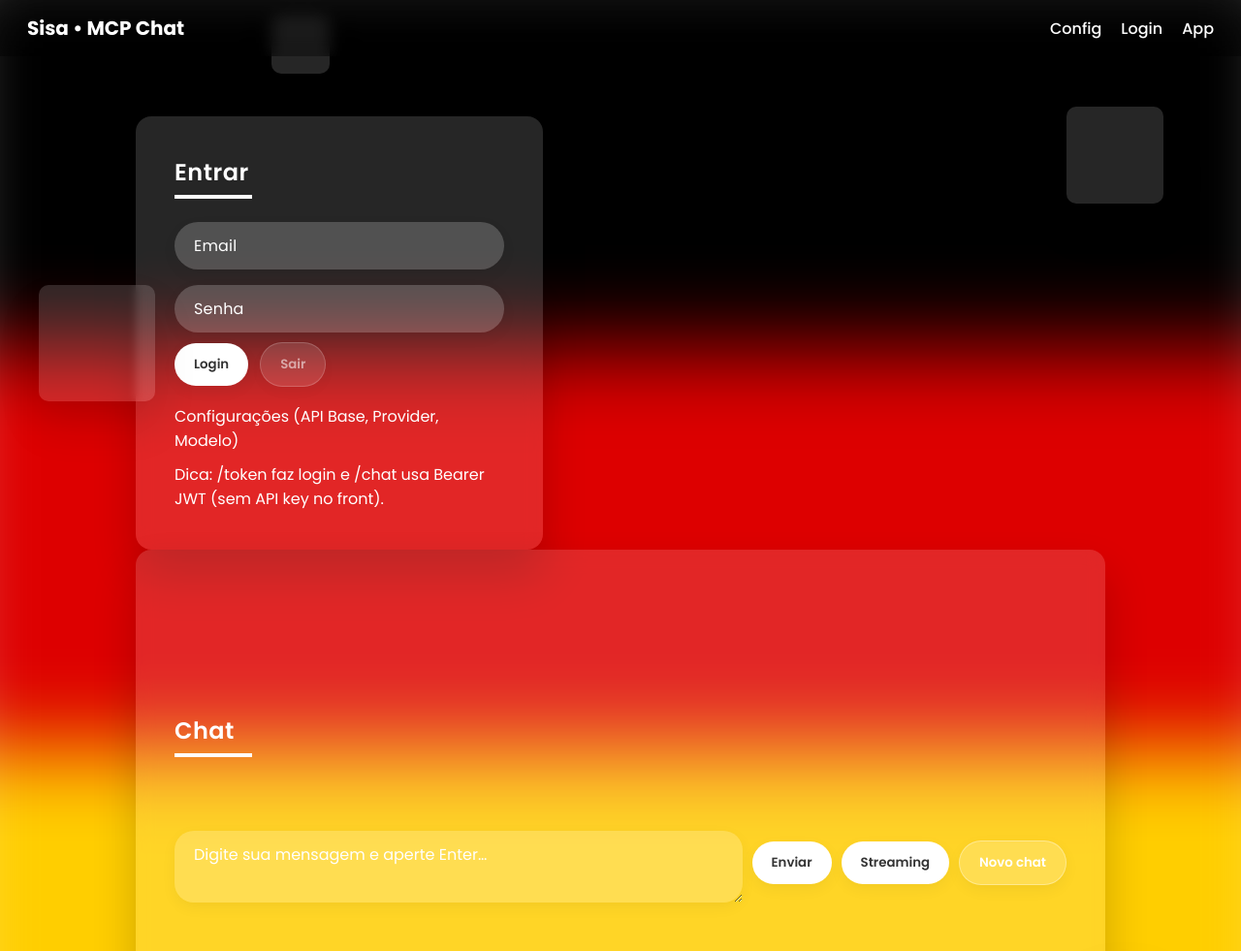
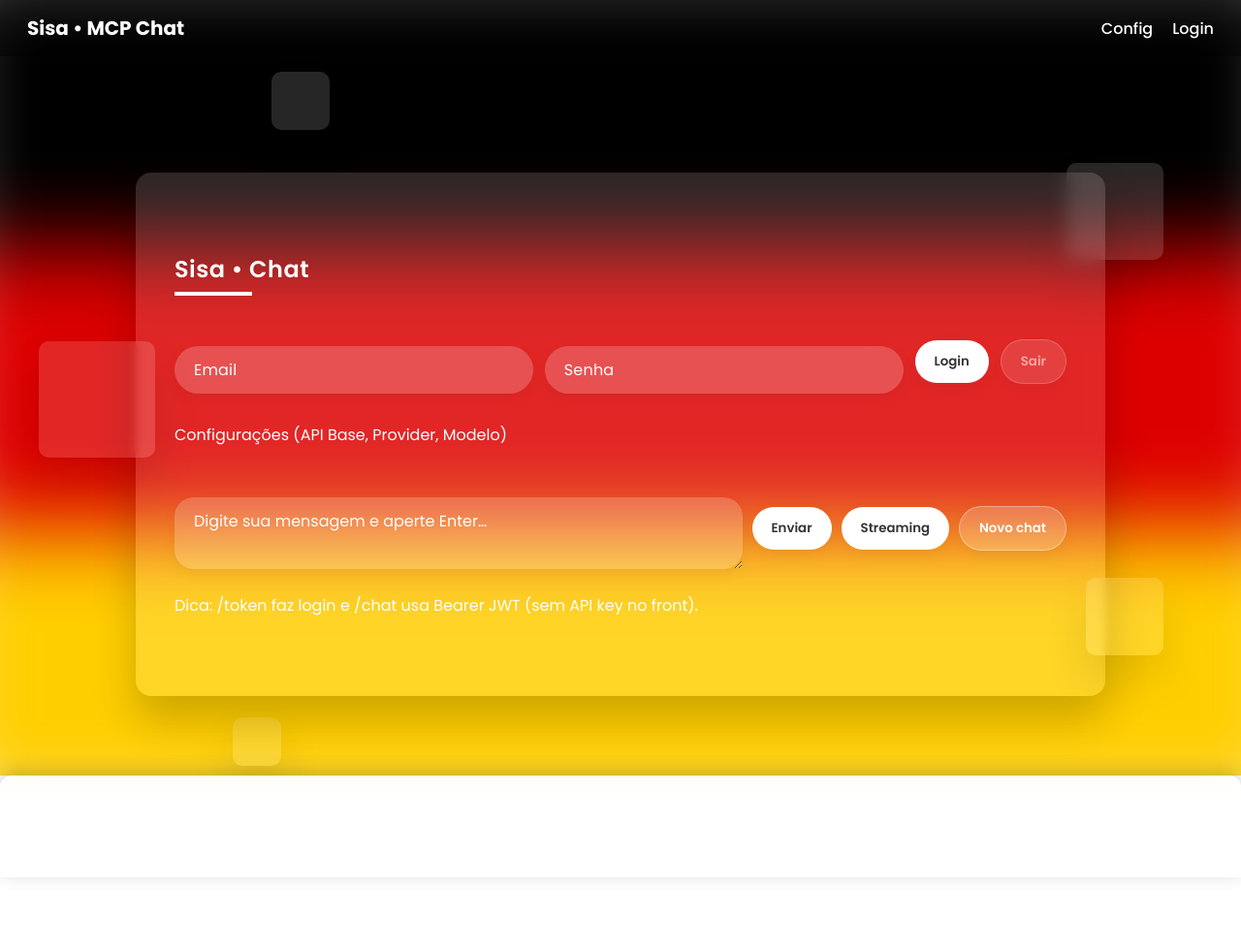
Before and after one commit to LuisOctavioGSeror/language_course__frontend_poc, a plain HTML site: page index.html in a window 1280 px wide. Shown: the top 981 px of the page at 97% size. After the commit the page ends 905 px from the top, so only its background shows below. Drawn offline with Linux system fonts and the light colour scheme.

Commit message:
Update index.html

```diff
--- a/index.html
+++ b/index.html
@@ -13,7 +13,6 @@
     <ul>
       <li><a href="#" onclick="document.getElementById('apiBase').focus()">Config</a></li>
       <li><a href="#" onclick="document.getElementById('email').focus()">Login</a></li>
-      <li><a target="_blank" rel="noreferrer" href="https://languagecoursefrontendpoc-production.up.railway.app">App</a></li>
     </ul>
   </nav>
 
@@ -26,25 +25,25 @@
       <div class="square" style="--i:3;"></div>
       <div class="square" style="--i:4;"></div>
 
-      <!-- CARD 1: Login + Config -->
-      <div class="container">
-        <div class="form">
-          <h2>Entrar</h2>
+      <!-- UMA ÚNICA BOX: login + config + chat -->
+      <div class="container chat">
+        <div class="form chat-wrap">
+          <h2>Sisa • Chat</h2>
 
           <!-- Login -->
-          <div class="inputBox">
-            <input id="email" type="email" placeholder="Email" autocomplete="username" />
-          </div>
-          <div class="inputBox">
-            <input id="password" type="password" placeholder="Senha" autocomplete="current-password" />
-          </div>
-          <div class="inputRow" style="margin-top:10px;">
+          <div class="inputRow">
+            <div class="inputBox" style="flex:1; min-width:200px;">
+              <input id="email" type="email" placeholder="Email" autocomplete="username" />
+            </div>
+            <div class="inputBox" style="flex:1; min-width:180px;">
+              <input id="password" type="password" placeholder="Senha" autocomplete="current-password" />
+            </div>
             <button id="login" class="btn">Login</button>
             <button id="logout" class="btn secondary" disabled>Sair</button>
           </div>
 
-          <!-- Config (API Base / Provider / Model) -->
-          <div class="inputBox" style="margin-top:18px;">
+          <!-- Config -->
+          <div class="inputBox" style="margin-top:10px;">
             <details>
               <summary class="forget">Configurações (API Base, Provider, Modelo)</summary>
               <div class="inputBox" style="margin-top:10px;">
@@ -67,16 +66,7 @@
             </details>
           </div>
 
-          <p class="forget" style="margin-top:10px;">
-            Dica: /token faz login e /chat usa Bearer JWT (sem API key no front).
-          </p>
-        </div>
-      </div>
-
-      <!-- CARD 2: Chat -->
-      <div class="container chat">
-        <div class="form chat-wrap">
-          <h2>Chat</h2>
+          <!-- Chat -->
           <main id="chat"></main>
           <div class="controls">
             <div class="inputBox" style="flex:1;">
@@ -86,6 +76,10 @@
             <button id="sendStream" class="btn">Streaming</button>
             <button id="clear" class="btn secondary">Novo chat</button>
           </div>
+
+          <p class="forget" style="margin-top:6px;">
+            Dica: /token faz login e /chat usa Bearer JWT (sem API key no front).
+          </p>
         </div>
       </div>
     </div>
@@ -100,22 +94,11 @@
     </div>
   </footer>
 
-  <!-- Garanta que o script está na mesma pasta -->
+  <!-- Ajuste o path do login se necessário -->
   <script>
-    // Se seu login for /auth/token, troque aqui:
+    // Se seu endpoint for /auth/token, troque aqui:
     localStorage.setItem("tokenPath", "/token");
   </script>
   <script src="script.js"></script>
-  <script>
-    // (opcional) habilitar botão Streaming se seu backend já tiver /chat/stream
-    const streamBtn = document.getElementById('sendStream');
-    if (!streamBtn) return;
-    if (typeof sendStream !== 'function') {
-      streamBtn.disabled = true;
-      streamBtn.title = 'Backend sem /chat/stream';
-    } else {
-      streamBtn.addEventListener('click', sendStream);
-    }
-  </script>
 </body>
 </html>
```
